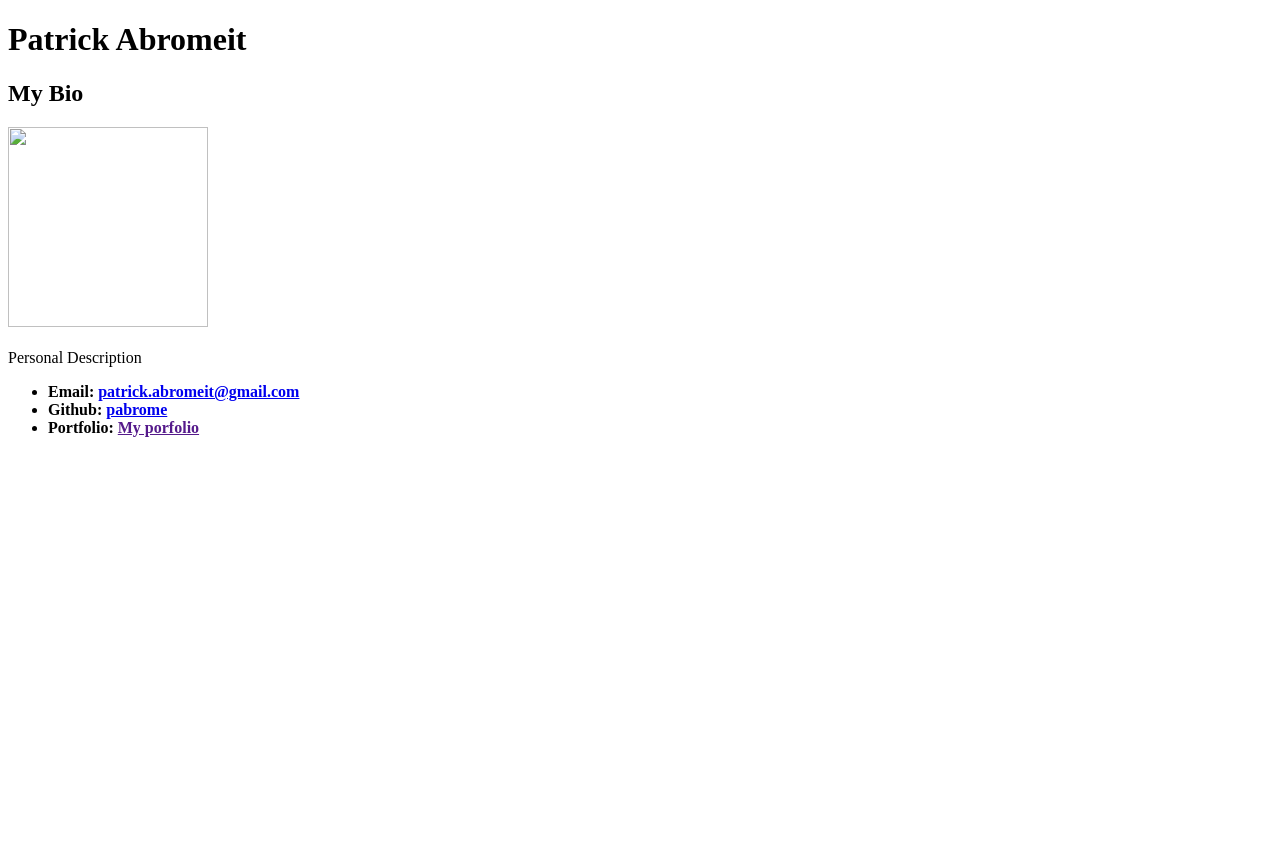
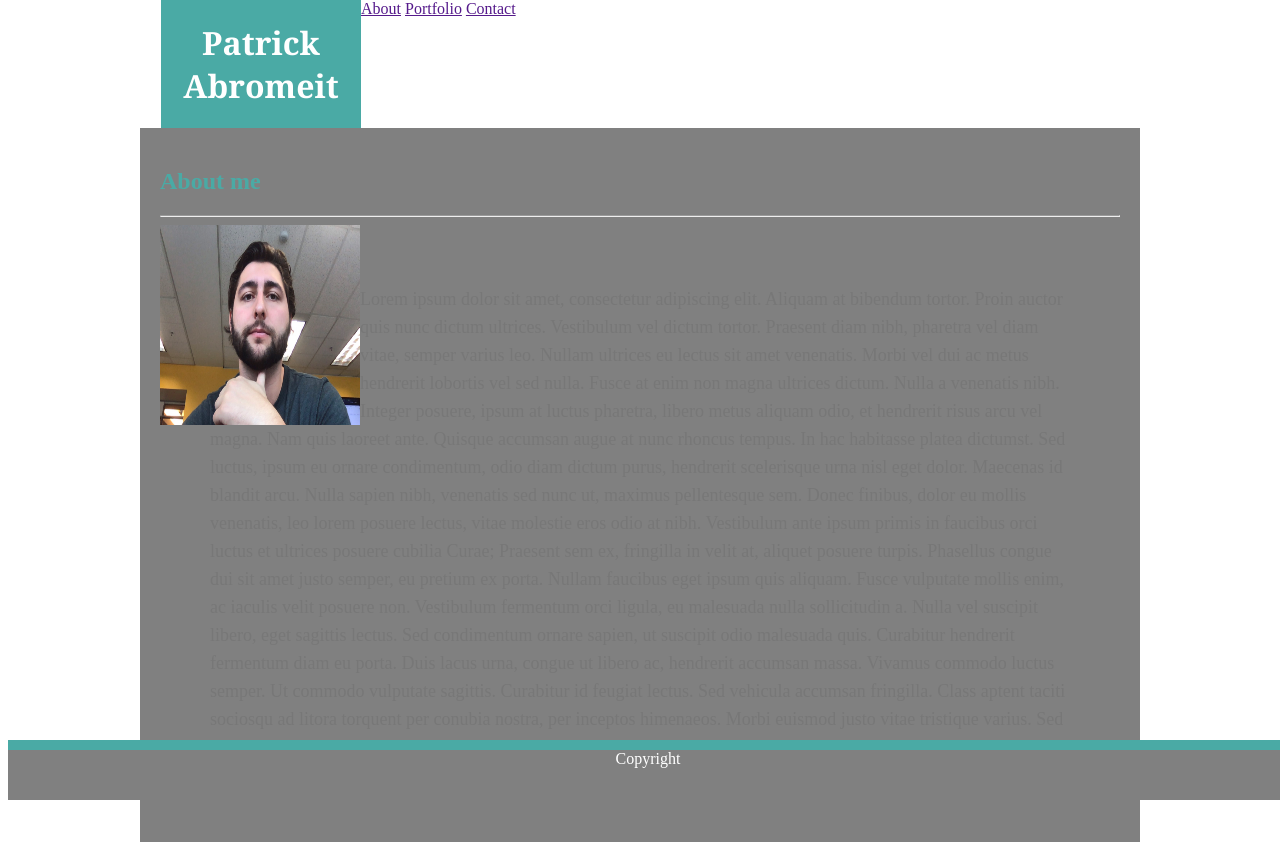
Before and after one commit to pabrome/Portfolio, a plain HTML site: page index.html in a window 1280 px wide. Shown: the top 842 px of the page. Before the commit the page ends 800 px from the top, so only its background shows below. Drawn offline with Linux system fonts and the light colour scheme.

Commit message:
Adding CSS styles, adding website background picture, added header and footer, added main text box

```diff
--- /dev/null
+++ b/assets/CSS/Style.css
@@ -0,0 +1,74 @@
+.background{
+    background-image: url("assets/images/website-background.png");
+    width: 100%;
+    height: 100%;
+}
+.padding{
+    padding: 20px;
+    margin: 0 auto;
+}
+.header{
+    background:white;
+    position: fixed;
+    top: 0px;
+    height:100px;
+    width: 100%;
+}
+.namebox{
+    color: white;
+    text-align: center;
+    font-family: 'Georgia';
+    width:200px;
+    background-color: #4aaaa5;
+    margin-left: 133px;
+    float:left;
+}
+.APC{
+    color:#777777;
+    display: block
+}
+.textbox{
+    background: grey;
+    color: #777777;
+    width: 960px;
+    height: 900px;
+    padding: 20px;
+    margin: 0 auto;
+    position: relative;
+    top: 100px;
+}
+.flex-container {
+    display: flex;
+  }
+.footer1{
+    background:#4aaaa5;
+    height:10px;
+    width:100%;
+    float:bottom;
+    position:fixed;
+    bottom:50px;
+}
+.footer{
+    background: grey;
+    height: 50px;
+    width: 100%;
+    float:bottom;
+    position: fixed;
+    bottom:0px;
+    text-align: center;
+    text-align: bottom;
+    color: white;
+}
+p{
+    font-size: 18px;
+    line-height: 28px;
+    padding: 50px;
+    color:#777777;
+}
+h2{
+    color: #4aaaa5
+}
+.floatleft{
+    float: left;
+    font-family: 'Georgia'
+}
--- a/index.html
+++ b/index.html
@@ -1,16 +1,40 @@
 <!DOCTYPE html>
+<head>
+<link rel="stylesheet" href="assets/CSS/Style.css">
+</head>
 <html>
     <body>
+        <div class="padding">
+            <div class="flex-container">
+                <div class="header">
+                    <div class="namebox">
                         <h1>Patrick Abromeit</h1>
-        <h2>My Bio</h2>
-        <img src="assets/pat.png" width="200" height="200"/>
-        <br>
-        <br>
-        Personal Description
+                    </div>
+                    <a href=""> About</a>
+                    <a href=""> Portfolio</a>
+                    <a href=""> Contact</a>
+                </div>
+            </div>
+            <div class="textbox">
+                <h2>About me</h2>
+                <hr>
+                <img src="assets/images/pat.png" width="200" height="200" class="floatleft">
+                <p>
+                    Lorem ipsum dolor sit amet, consectetur adipiscing elit. Aliquam at bibendum tortor. Proin auctor quis nunc dictum ultrices. Vestibulum vel dictum tortor. Praesent diam nibh, pharetra vel diam vitae, semper varius leo. Nullam ultrices eu lectus sit amet venenatis. Morbi vel dui ac metus hendrerit lobortis vel sed nulla. Fusce at enim non magna ultrices dictum. Nulla a venenatis nibh. Integer posuere, ipsum at luctus pharetra, libero metus aliquam odio, et hendrerit risus arcu vel magna. Nam quis laoreet ante. Quisque accumsan augue at nunc rhoncus tempus.
+                    In hac habitasse platea dictumst. Sed luctus, ipsum eu ornare condimentum, odio diam dictum purus, hendrerit scelerisque urna nisl eget dolor. Maecenas id blandit arcu. Nulla sapien nibh, venenatis sed nunc ut, maximus pellentesque sem. Donec finibus, dolor eu mollis venenatis, leo lorem posuere lectus, vitae molestie eros odio at nibh. Vestibulum ante ipsum primis in faucibus orci luctus et ultrices posuere cubilia Curae; Praesent sem ex, fringilla in velit at, aliquet posuere turpis. Phasellus congue dui sit amet justo semper, eu pretium ex porta. Nullam faucibus eget ipsum quis aliquam. Fusce vulputate mollis enim, ac iaculis velit posuere non. Vestibulum fermentum orci ligula, eu malesuada nulla sollicitudin a. Nulla vel suscipit libero, eget sagittis lectus. Sed condimentum ornare sapien, ut suscipit odio malesuada quis.
+                    Curabitur hendrerit fermentum diam eu porta. Duis lacus urna, congue ut libero ac, hendrerit accumsan massa. Vivamus commodo luctus semper. Ut commodo vulputate sagittis. Curabitur id feugiat lectus. Sed vehicula accumsan fringilla. Class aptent taciti sociosqu ad litora torquent per conubia nostra, per inceptos himenaeos. Morbi euismod justo vitae tristique varius. Sed non auctor urna. Duis tempus ante sed tristique rutrum. Duis tristique accumsan sapien, ut blandit lectus molestie vel. Ut non maximus leo.
+                </p>
+            </div>
             <ul>
                 <li><strong>Email: <a href="patrick.abromeit@gmail.com">patrick.abromeit@gmail.com</a></strong></li>
                 <li><strong>Github: <a href="https://github.com/pabrome">pabrome</a> </strong></li>
                 <li><Strong>Portfolio: <a href="">My porfolio</a></Strong></li>
             </ul>
+        </div>
+        <div class="footer1">
+        </div>
+        <div class="footer">
+            Copyright
+        </div>
     </body>
 </html>
```
Also changed, not shown: assets/images/website-background.png (added). Lines whose indentation alone changed are shown as unchanged.
